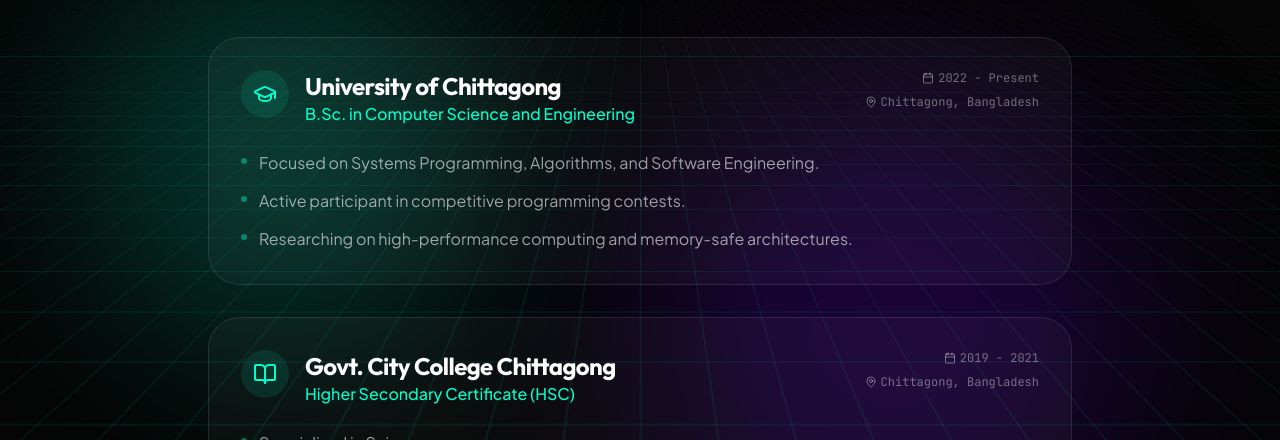
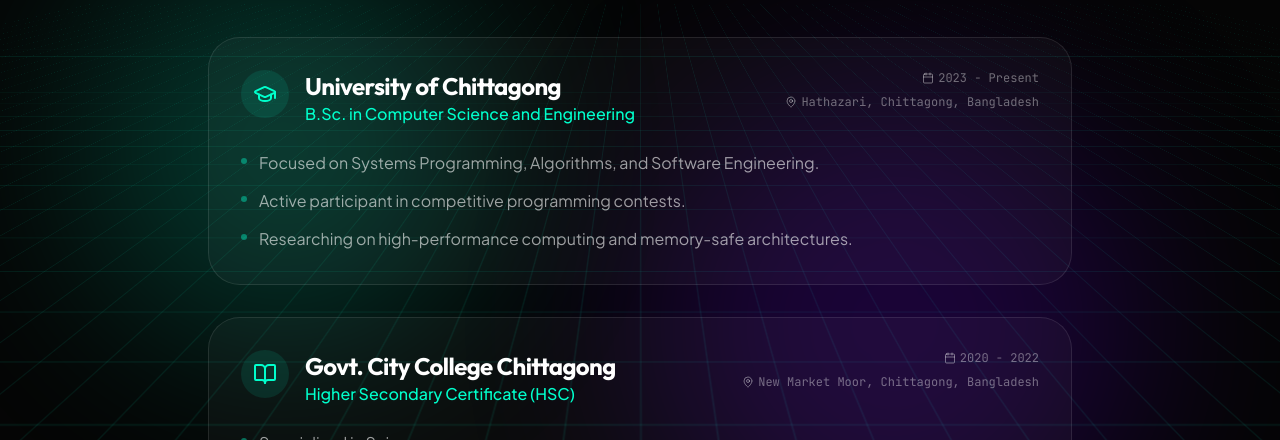
Before and after one commit to miskatul-anwar/portfolio1, a React (Vite) app: page / in a window 1280 px wide. Both pictures are taken after a click on the button "Education". Shown: the part 231-671 px from the top of the page. Built offline with nearby package versions, Linux system fonts and the light colour scheme; no server answers.

Commit message:
fix: Update education dates and locations
Adjusts the dates and specific locations for the education entries to reflect the correct timeline and geographical details.

```diff
--- a/src/components/Education.tsx
+++ b/src/components/Education.tsx
@@ -15,8 +15,8 @@
   {
     institution: "University of Chittagong",
     degree: "B.Sc. in Computer Science and Engineering",
-    period: "2022 - Present",
-    location: "Chittagong, Bangladesh",
+    period: "2023 - Present",
+    location: "Hathazari, Chittagong, Bangladesh",
     details: [
       "Focused on Systems Programming, Algorithms, and Software Engineering.",
       "Active participant in competitive programming contests.",
@@ -27,8 +27,8 @@
   {
     institution: "Govt. City College Chittagong",
     degree: "Higher Secondary Certificate (HSC)",
-    period: "2019 - 2021",
-    location: "Chittagong, Bangladesh",
+    period: "2020 - 2022",
+    location: "New Market Moor, Chittagong, Bangladesh",
     details: [
       "Specialized in Science group.",
       "Participated in various science fairs and math olympiads."
@@ -38,8 +38,8 @@
   {
     institution: "Nasirabad Govt. High School",
     degree: "Secondary School Certificate (SSC)",
-    period: "2014 - 2019",
-    location: "Chittagong, Bangladesh",
+    period: "2018 - 2020",
+    location: "GEC, Chittagong, Bangladesh",
     details: [
       "Foundational education with a focus on Mathematics and Science.",
       "Developed early interest in computer science and technology."
@@ -49,8 +49,8 @@
   {
     institution: "Nanupur Abo Subhan high school",
     degree: "Junior School Certificate (JSC)",
-    period: "2011 - 2014",
-    location: "Chittagong, Bangladesh",
+    period: "2015 - 2017",
+    location: "Nanupur, Fatickchari, Chittagong, Bangladesh",
     details: [
       "Early academic excellence and foundational learning."
     ],
@@ -59,8 +59,18 @@
   {
     institution: "East Maizbhander Govt Primary High School",
     degree: "Primary School Certificate (PSC)",
-    period: "2006 - 2011",
-    location: "Chittagong, Bangladesh",
+    period: "2010 - 2014",
+    location: "Maizbhandar, Fatickchari, Chittagong, Bangladesh",
+    details: [
+      "Primary education foundation."
+    ],
+    icon: Award
+  },
+    {
+    institution: "south keochia goverment primary school",
+    degree: "Pre-School",
+    period: "2010 - 2014",
+    location: "Satkania, Chittagong, Bangladesh",
     details: [
       "Primary education foundation."
     ],
```
